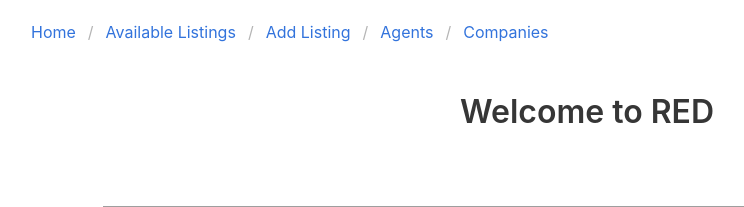
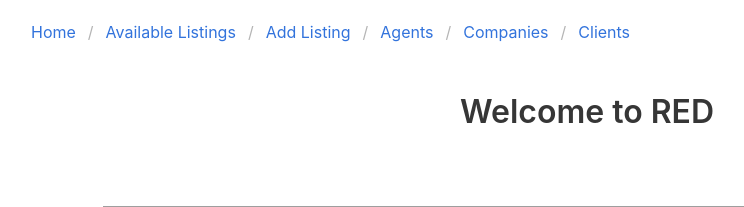
Before and after one commit to fretgfr/red, a Flask app: page / in a window 1280 px wide. Shown: the top 207 px of the page, without its empty margins (53-797 px from the left). Run offline with Flask 2, Linux system fonts and the light colour scheme; parts of the project's set-up code (start-up, migrations or seed data) failed here and were passed over; grey boxes are pictures that could not be loaded.

Commit message:
added links to navbar

```diff
--- a/templates/header.html
+++ b/templates/header.html
@@ -16,8 +16,9 @@
           <li class="active"><a href="http://127.0.0.1:5000/">Home</a></li>
           <li><a href="http://127.0.0.1:5000/listing">Available Listings</a></li>
           <li><a href="http://127.0.0.1:5000/add_listing">Add Listing</a></li>
-          <li><a href="http://127.0.0.1:5000/">Agents</a></li>
-          <li><a href="http://127.0.0.1:5000/">Companies</a></li>
+          <li><a href="http://127.0.0.1:5000/all_agents">Agents</a></li>
+          <li><a href="http://127.0.0.1:5000/all_companies">Companies</a></li>
+          <li><a href="http://127.0.0.1:5000/all_clients">Clients</a></li>
         </ul>
       </div>
     </nav>
```
